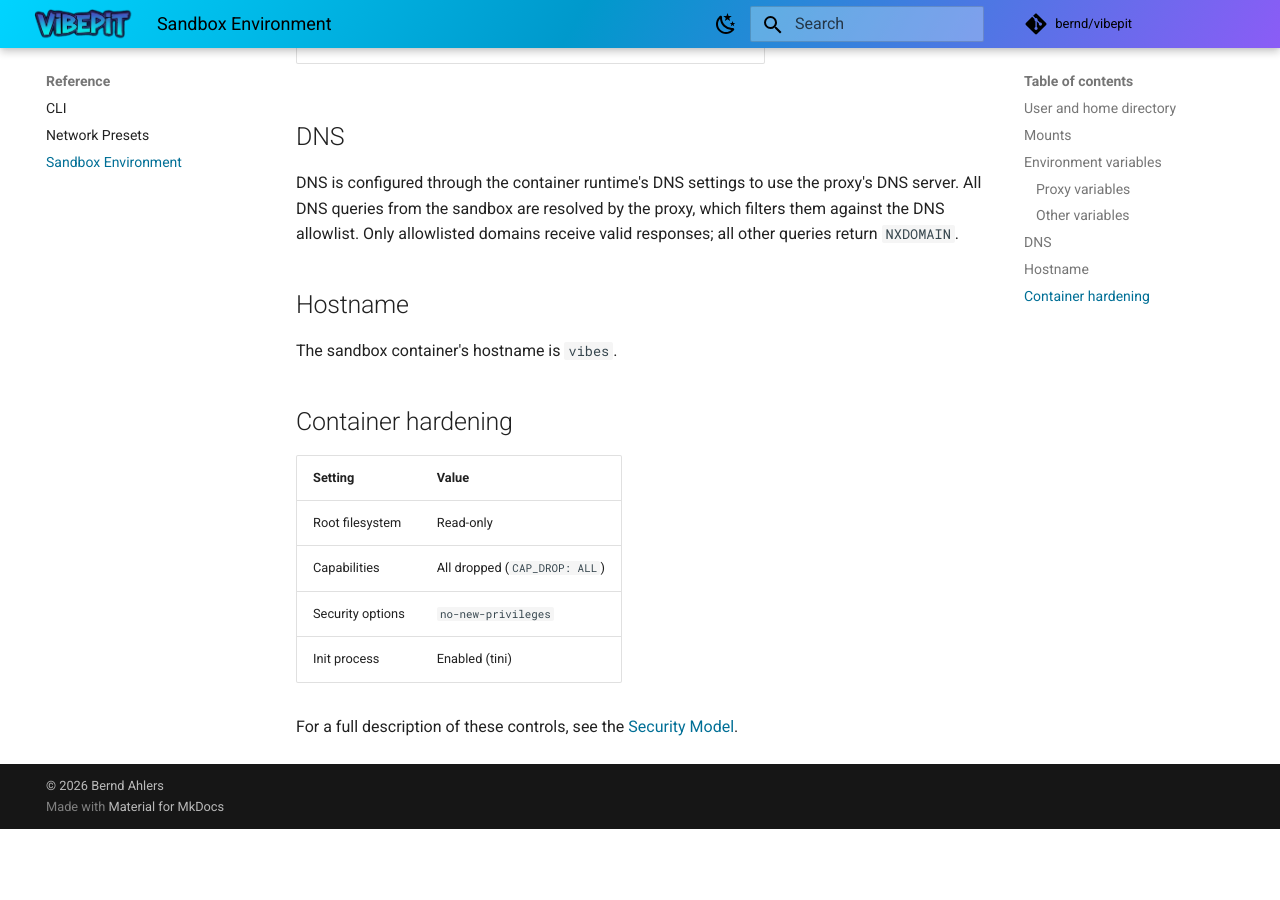
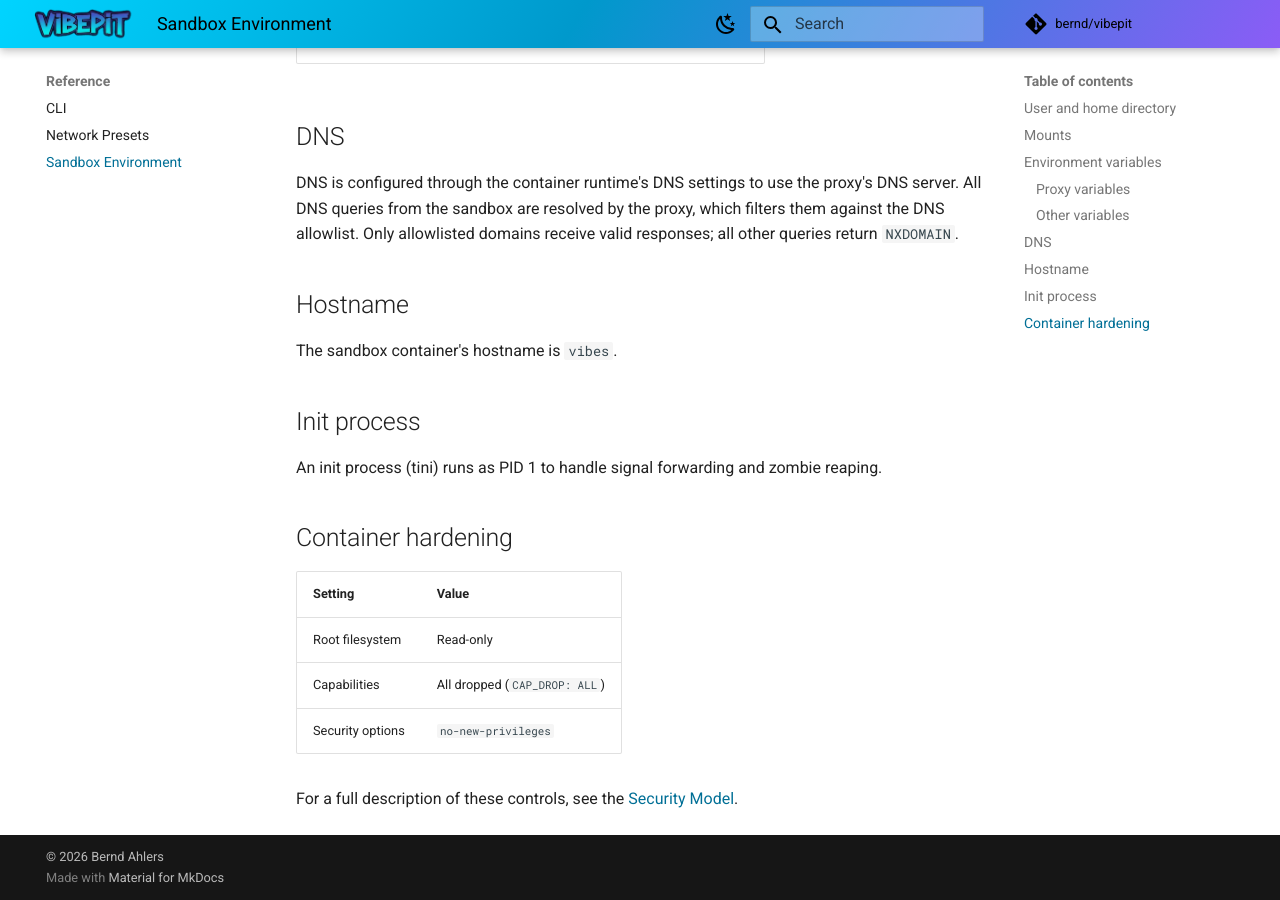
Before and after one commit to bernd/vibepit, an MkDocs documentation site: the page built from docs/content/reference/sandbox.md, in a window 1280 px wide and 900 px high, scrolled down 1899 px. Built offline with MkDocs 1.6.1 and Material for MkDocs 9.7.7, drawn with Linux system fonts in a browser that asks for light colours; comment, search, counter and statistics services are not loaded; before the commit the page ends 2728 px from its top, so only the background shows below that.

Commit message:
Move init process out of container hardening table
Co-Authored-By: Claude Opus 4.6 <noreply@anthropic.com>

```diff
--- a/docs/content/reference/sandbox.md
+++ b/docs/content/reference/sandbox.md
@@ -66,6 +66,11 @@ valid responses; all other queries return `NXDOMAIN`.
 
 The sandbox container's hostname is `vibes`.
 
+## Init process
+
+An init process (tini) runs as PID 1 to handle signal forwarding and zombie
+reaping.
+
 ## Container hardening
 
 | Setting | Value |
@@ -73,7 +78,6 @@ The sandbox container's hostname is `vibes`.
 | Root filesystem | Read-only |
 | Capabilities | All dropped (`CAP_DROP: ALL`) |
 | Security options | `no-new-privileges` |
-| Init process | Enabled (tini) |
 
 For a full description of these controls, see the
 [Security Model](../explanations/security-model.md).
```
